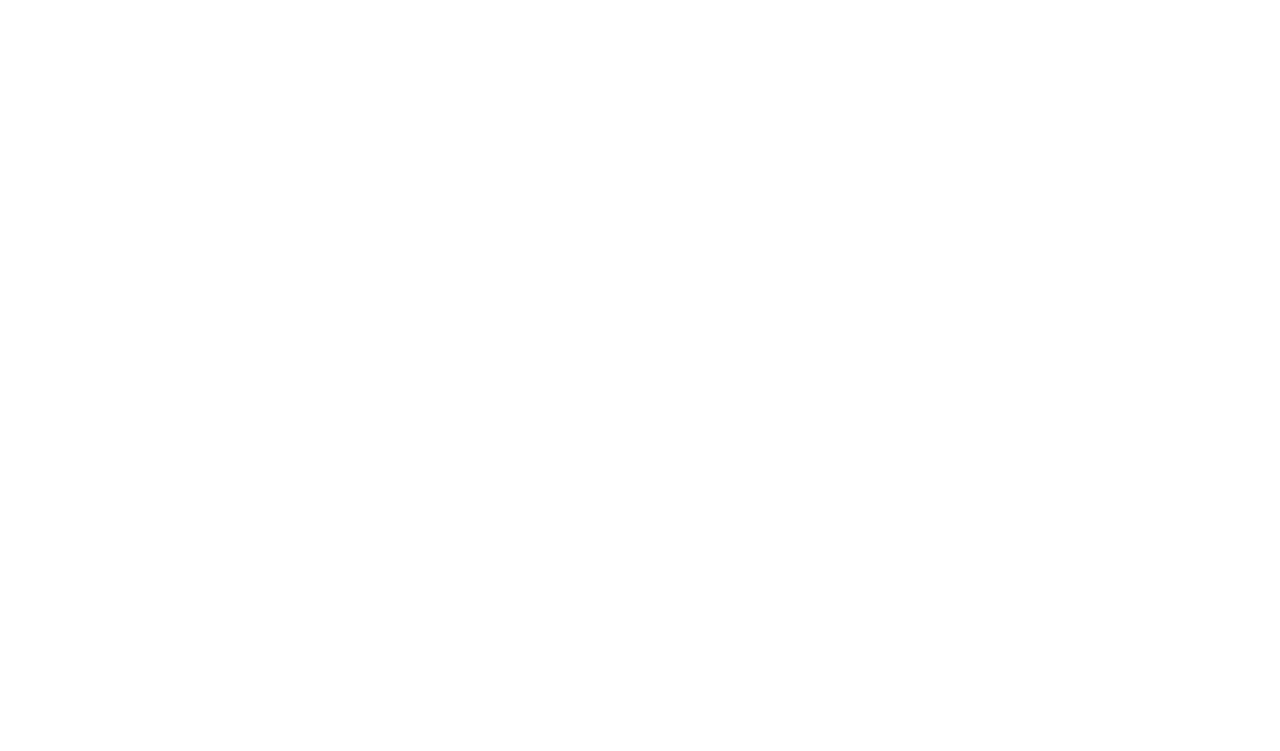
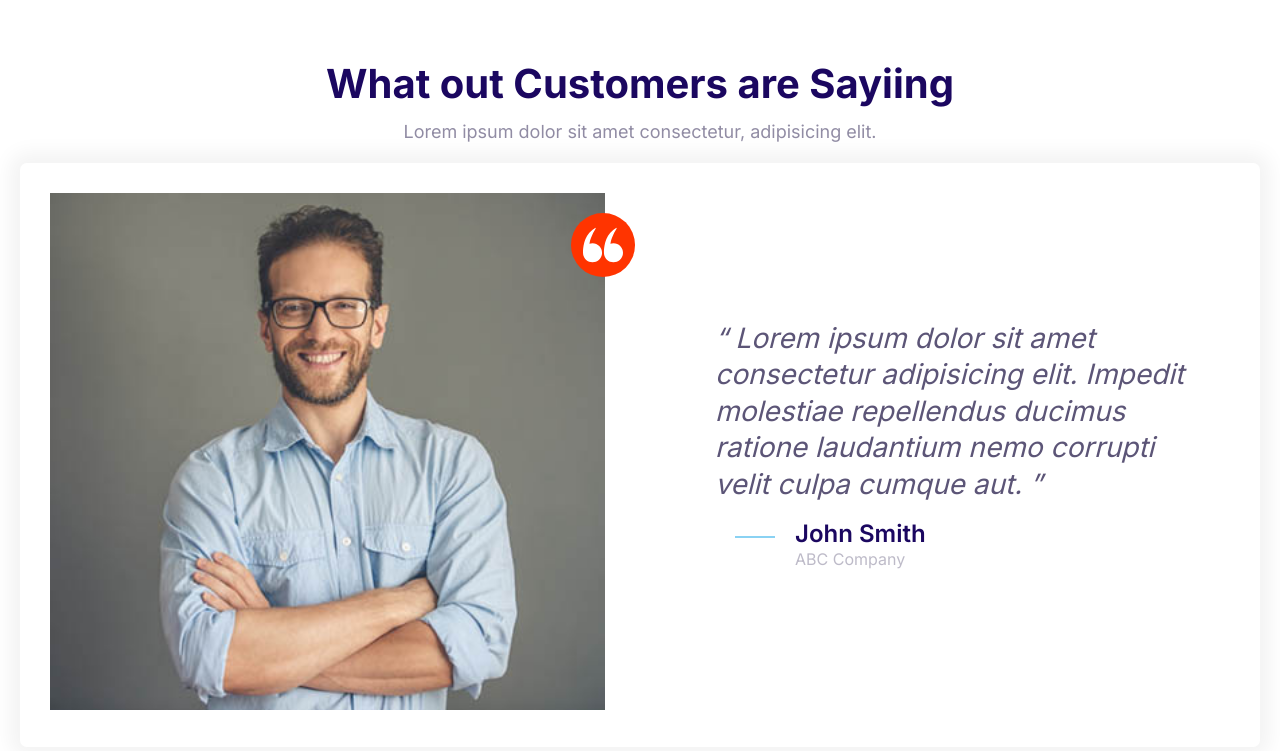
Before and after one commit to nettaku/moshified, a plain HTML site: page index.html in a window 1280 px wide. Drawn offline with Linux system fonts and the light colour scheme.

Commit message:
Build the testimonial block.

```diff
--- a/css/styles.css
+++ b/css/styles.css
@@ -501,9 +501,15 @@ p {
   font-size: 2rem;
 }
 
+@media screen and (min-width: 768px) {
+  .quote {
+    font-size: 2.2rem;
+  }
+}
+
 @media screen and (min-width: 1024px) {
   .quote {
-    font-size: 2rem;
+    font-size: 2.8rem;
   }
 
   .quote .media__title {
--- a/index.html
+++ b/index.html
@@ -14,5 +14,52 @@
     <link rel="stylesheet" href="css/normalize.css" />
     <link rel="stylesheet" href="css/styles.css" />
   </head>
-  <body></body>
+  <body>
+    <section class="block">
+      <header class="block__header">
+        <h2 class="block__heading">What out Customers are Sayiing</h2>
+        <p>Lorem ipsum dolor sit amet consectetur, adipisicing elit.</p>
+      </header>
+      <div class="card testimonials">
+        <div class="grid grid--cols-2">
+          <div class="grid-item">
+            <span class="image-container">
+              <image
+                class="image"
+                src="images/testimonial.jpg"
+                alt="testimonial"
+              />
+              <span class="icon-container">
+                <svg class="icon icon--primary">
+                  <use xlink:href="icons/sprite.svg#quotes"></use>
+                </svg>
+              </span>
+            </span>
+          </div>
+          <div class="grid-item">
+            <blockquote class="quote">
+              <p class="quote__text">
+                Lorem ipsum dolor sit amet consectetur adipisicing elit. Impedit
+                molestiae repellendus ducimus ratione laudantium nemo corrupti
+                velit culpa cumque aut.
+              </p>
+              <footer>
+                <div class="media">
+                  <div class="media__image">
+                    <svg class="icon icon--primary">
+                      <use xlink:href="icons/sprite.svg#line"></use>
+                    </svg>
+                  </div>
+                  <div class="media__text">
+                    <h3 class="media__title">John Smith</h3>
+                    <p class="media__description">ABC Company</p>
+                  </div>
+                </div>
+              </footer>
+            </blockquote>
+          </div>
+        </div>
+      </div>
+    </section>
+  </body>
 </html>
```
Also changed, not shown: blocks/testimonial.html (added).
